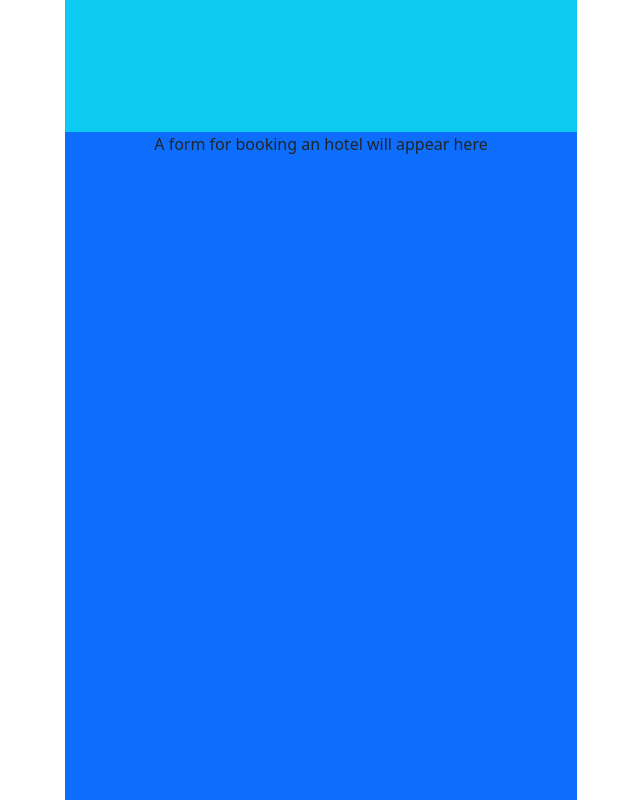
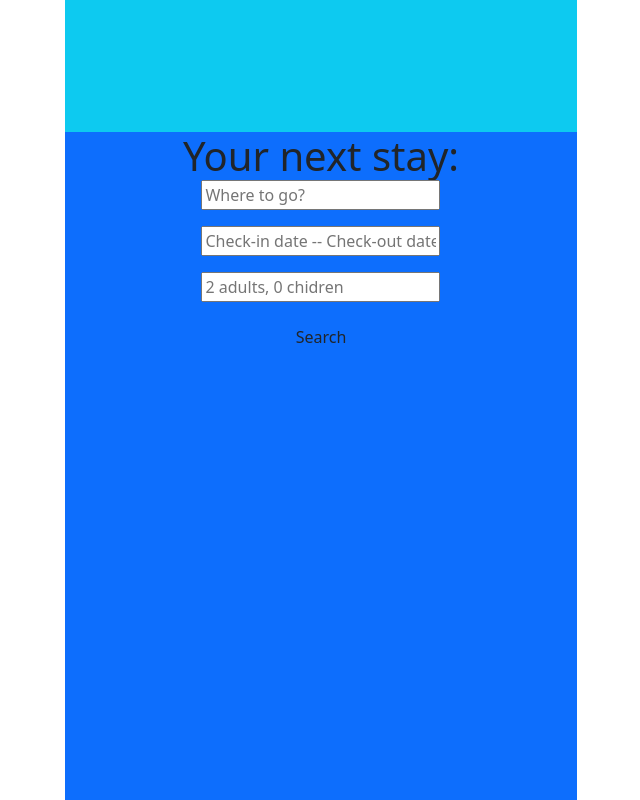
Before and after one commit to vsiaurys/booking, a React (Vite) app in the folder frontend/: page / in a window 1280 px wide. Shown: the part 700-1500 px from the top of the page, without its empty margins (319-959 px from the left). Built offline with nearby package versions, Linux system fonts and the light colour scheme.

Commit message:
Add serach form to Main.jsx

```diff
--- a/frontend/src/components/Main.jsx
+++ b/frontend/src/components/Main.jsx
@@ -1,7 +1,36 @@
 export default function Main() {
   return (
     <div className="d-flex flex-column min-vh-100 bg-primary">
-      A form for booking an hotel will appear here
+      <h1 className="card-title display-6">Your next stay:</h1>
+      <form>
+        <div className="mb-3">
+          <input
+            type="text"
+            id="destination"
+            placeholder="Where to go?"
+          />
+        </div>
+        <div className="mb-3">
+          <input
+            type="text"
+            id="stay-dates"
+            placeholder="Check-in date -- Check-out date"
+          />
+        </div>
+        <div className="mb-3">
+          <input
+            type="text"
+            id="persons"
+            placeholder="2 adults, 0 chidren"
+          />
+        </div>
+        <button
+          type="submit"
+          className="btn button-search"
+        >
+          Search
+        </button>
+      </form>
     </div>
   );
 }
```
